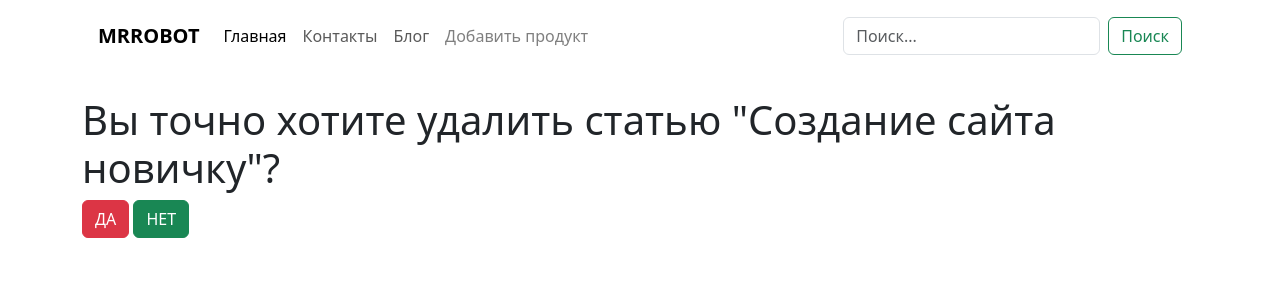
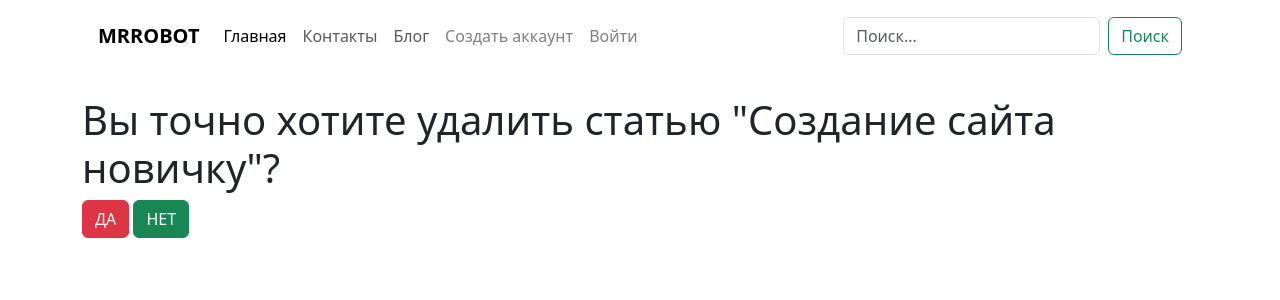
Before and after one commit to Kaverz1n/web-shop, a Django app: page /blog/del/1/ in a window 1280 px wide. Shown: the top 300 px of the page. Run offline with Django 4.2, Linux system fonts and the light colour scheme; data comes from the database, SQL or seed files in the repository.

Commit message:
added check that user is authenticated to show some menu buttons

```diff
--- a/catalog/templates/catalog/includes/inc_menu.html
+++ b/catalog/templates/catalog/includes/inc_menu.html
@@ -20,11 +20,24 @@
                         <li class="nav-item">
                             <a class="nav-link" href="{% url 'blog:view' %}">Блог</a>
                         </li>
-
-                        <li class="nav-item">
-                            <a class="nav-link text-black-50" href="{% url 'catalog:product_create' %}">Добавить продукт</a>
-                        </li>
-
+                        {% if not user.is_authenticated %}
+                            <li class="nav-item">
+                                <a class="nav-link text-black-50" href="{% url 'users:register' %}">Создать аккаунт</a>
+                            </li>
+                            <li class="nav-item">
+                                <a class="nav-link text-black-50" href="{% url 'users:login' %}">Войти</a>
+                            </li>
+                        {% else %}
+                            <li class="nav-item">
+                                <a class="nav-link text-black-50" href="{% url 'catalog:product_create' %}">Добавить продукт</a>
+                            </li>
+                            <li class="nav-item">
+                                <a class="nav-link text-black-50" href="{% url 'users:profile' %}">Профиль</a>
+                            </li>
+                            <li class="nav-item">
+                                <a class="nav-link text-black-50" href="{% url 'users:logout' %}">Выйти</a>
+                            </li>
+                        {% endif %}
                     </ul>
                     <form class="d-flex">
                         <input class="form-control me-2" type="search" placeholder="Поиск..." aria-label="Search">
```
